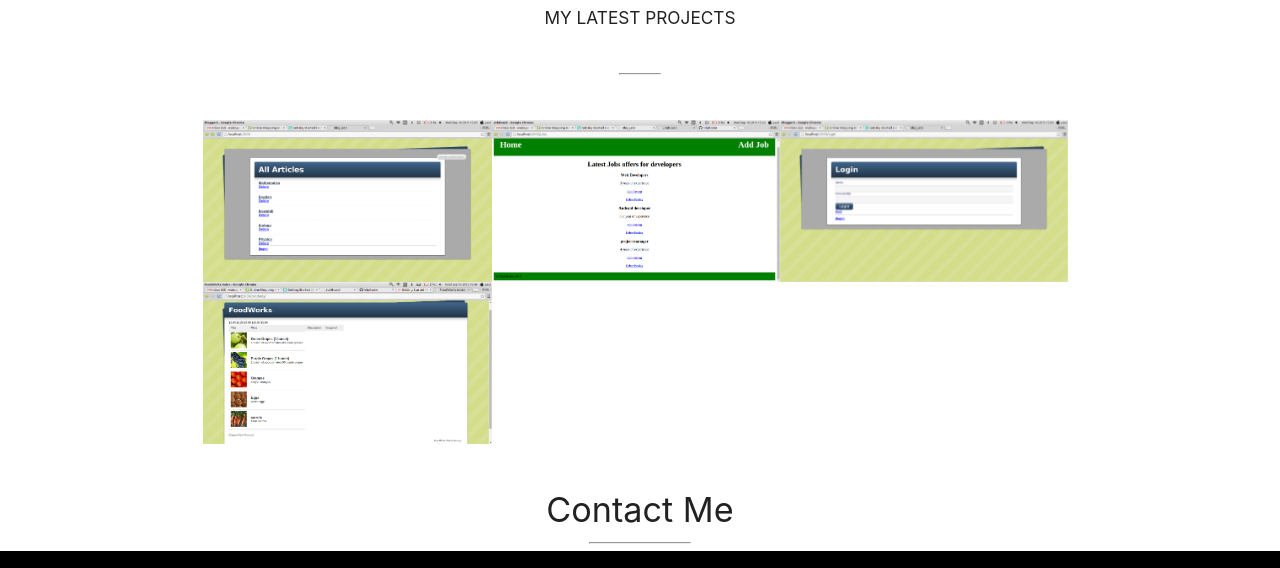
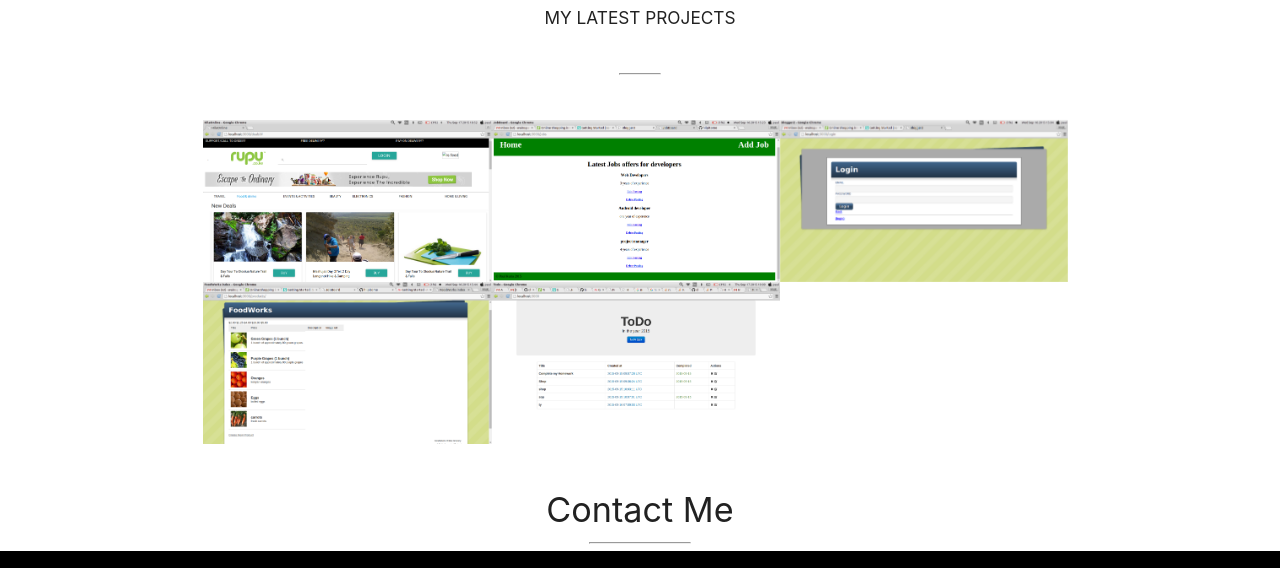
Before and after one commit to Wyns/Wyns.github.io, a plain HTML site: page index.html in a window 1280 px wide. Shown: the part 1540-2108 px from the top of the page. Drawn offline with nearby package versions, Linux system fonts and the light colour scheme; files that its build step writes are made by us from their sources; files whose address does not match are found by name.

Commit message:
deployed personal project

```diff
--- a/index.html
+++ b/index.html
@@ -122,14 +122,11 @@ $(document).ready(function(){
   <hr>
   <div class="row">
     <div class="col s12 m12 l12 portfolio-holder">
-      <img class="materialboxed" src="/images/article.png">
-      <img class="materialboxed" src="/images/jobs.png">
-      <img class="materialboxed" src="/images/login.png">
-      <img class="materialboxed" src="/images/seller.png">
-<!--
-      <img class="materialboxed" src="#">
-      <img class="materialboxed" src="#">
--->
+        <a href="http://localhost:3000/deals?#"><img class="materialboxed" src="/images/rupurupu.png"></a>
+     <a href="http://localhost:3000/jobs"><img class="materialboxed" src="/images/jobs.png"></a>
+        <a href="http://localhost:3000/"><img class="materialboxed" src="/images/login.png"></a>
+        <a href="http://localhost:3000/products/"><img class="materialboxed" src="/images/seller.png"></a>
+        <a href="http://localhost:3000"><img class="materialboxed" src="/images/todo.png"></a>
     </div>
   </div>
 </div>
```
Also changed, not shown: images/rupurupu.png (added), images/todo.png (added).
